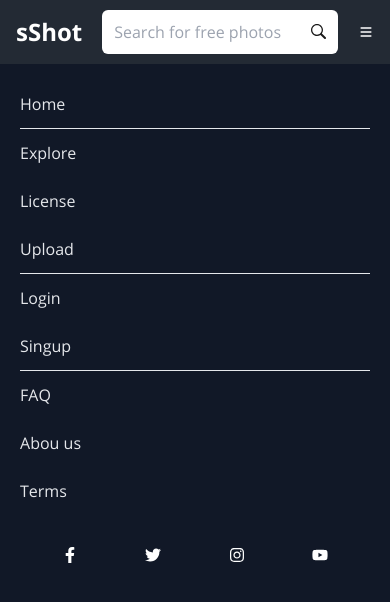
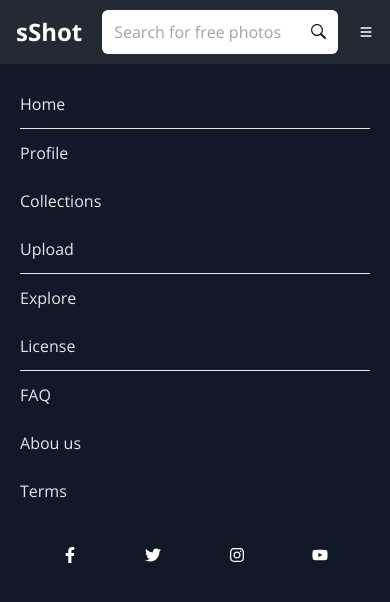
Before and after one commit to qbytesoft-com/suparshot, a React (Create React App) app: page /upload in a window 390 px wide. Both pictures are taken after a click on the button 366 px from the left and 32 px from the top of the page. Shown: the top 602 px of the page. Built offline with nearby package versions, Linux system fonts and the light colour scheme.

Commit message:
Change mobile menu links

```diff
--- a/src/components/global/navbar/mobileMenu.js
+++ b/src/components/global/navbar/mobileMenu.js
@@ -1,14 +1,52 @@
+import React from 'react';
 import { FaFacebookF, FaTwitter, FaInstagram, FaYoutube } from 'react-icons/fa';
 import { Link } from 'react-router-dom';
 import { useNavbarToggle } from './navbarContext';
 function MobileNavMenu() {
-  let { navbarOpen } = useNavbarToggle();
+  let { navbarOpen, toggleNavbar } = useNavbarToggle();
+  let [user, setUser] = React.useState(true);
   return navbarOpen ? (
-    <div className="navbar-main-mobile pt-20 h-screen w-screen bg-gray-900 px-5 fixed z-20">
+    <div
+      className="navbar-main-mobile pt-20 h-screen w-screen bg-gray-900 px-5 fixed z-20"
+      onClick={() => toggleNavbar()}
+    >
       <ul className="list-none h-auto">
         <li className="py-3">
           <Link to="/" className="text-gray-200 hover:text-white">
             Home
+          </Link>
+        </li>
+        <hr />
+        {user ? (
+          <>
+            <li className="py-3">
+              <Link to="/me" className="text-gray-200 hover:text-white">
+                Profile
+              </Link>
+            </li>
+            <li className="py-3">
+              <Link to="/me/collections" className="text-gray-200 hover:text-white">
+                Collections
+              </Link>
+            </li>
+          </>
+        ) : (
+          <>
+            <li className="py-3">
+              <Link to="/login" className="text-gray-200 hover:text-white">
+                Login
+              </Link>
+            </li>
+            <li className="py-3">
+              <Link to="/join" className="text-gray-200 hover:text-white">
+                Singup
+              </Link>
+            </li>
+          </>
+        )}
+        <li className="py-3">
+          <Link to="/upload" className="text-gray-200 hover:text-white">
+            Upload
           </Link>
         </li>
         <hr />
@@ -20,22 +58,6 @@
         <li className="py-3">
           <Link to="/explore" className="text-gray-200 hover:text-white">
             License
-          </Link>
-        </li>
-        <li className="py-3">
-          <Link to="/upload" className="text-gray-200 hover:text-white">
-            Upload
-          </Link>
-        </li>
-        <hr />
-        <li className="py-3">
-          <Link to="/login" className="text-gray-200 hover:text-white">
-            Login
-          </Link>
-        </li>
-        <li className="py-3">
-          <Link to="/join" className="text-gray-200 hover:text-white">
-            Singup
           </Link>
         </li>
         <hr />
--- a/src/components/pages/profile.js
+++ b/src/components/pages/profile.js
@@ -30,7 +30,6 @@
 
 function ProfileRoutes() {
   const { path } = useRouteMatch();
-  console.log(path);
   return (
     <Switch>
       <Route exact path={path}>
```
Also changed, not shown: 1 other file (tests, documents, lock files or other folders).
